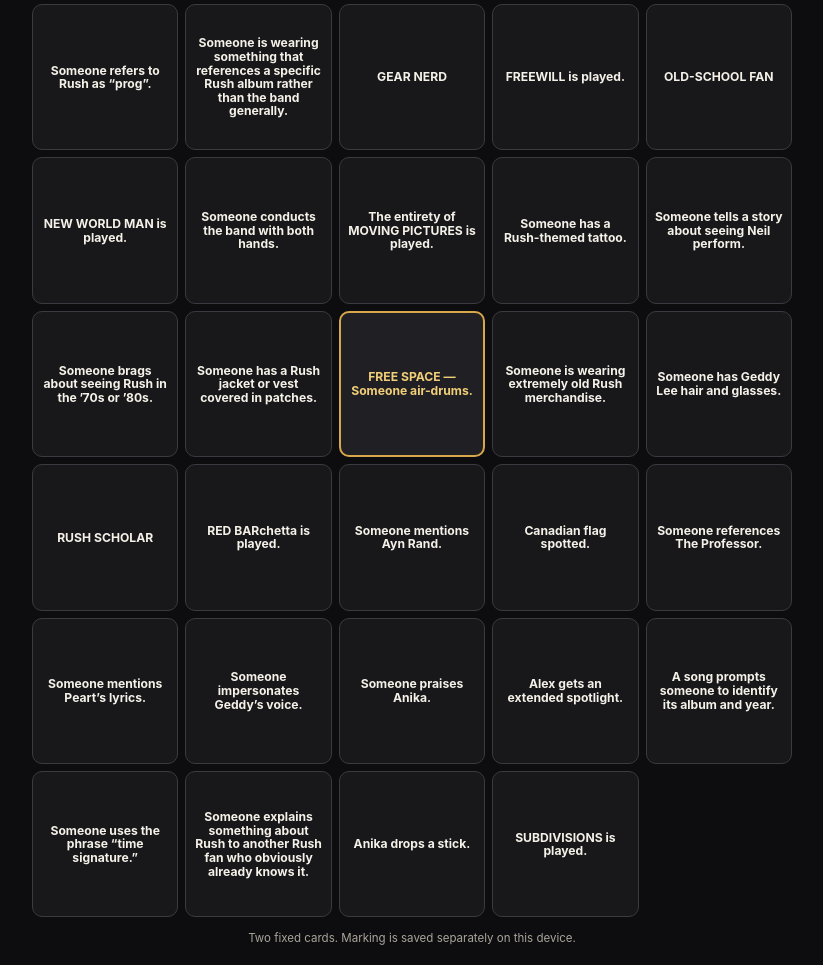
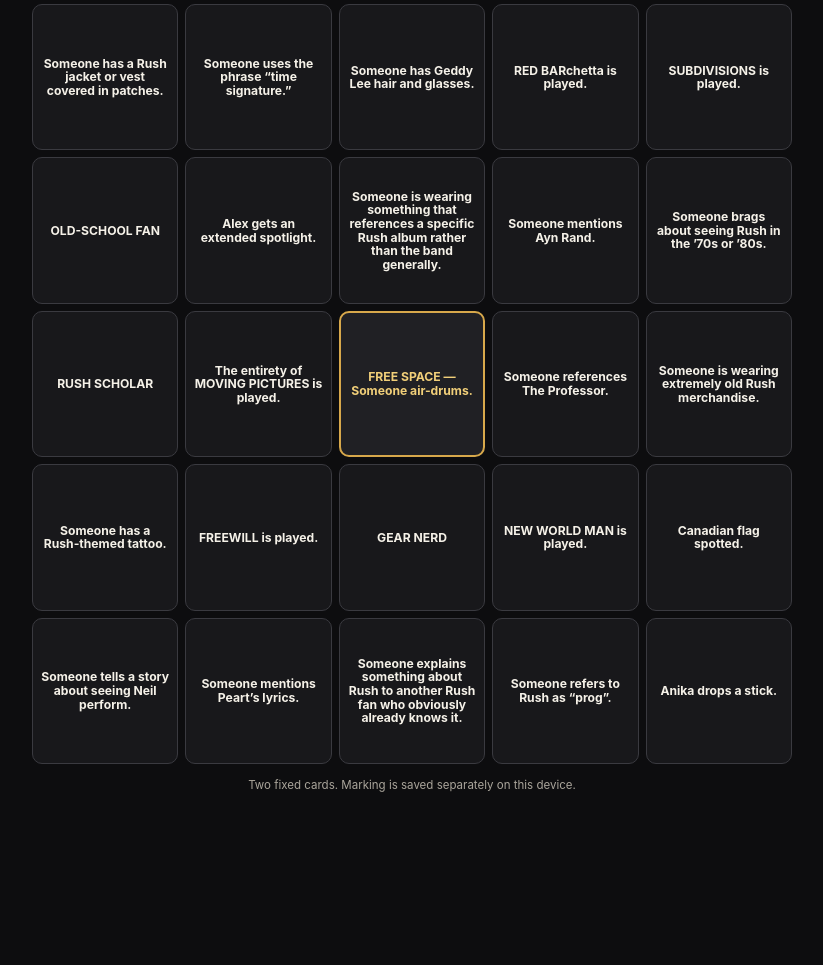
Before and after one commit to AeroVega/rush-bingo, a plain HTML site: page index.html in a window 1280 px wide. Shown: the part 256-1221 px from the top of the page, without its empty margins (228-1051 px from the left). After the commit the page ends 1068 px from the top, so only its background shows below. Drawn offline with Linux system fonts and the light colour scheme.

Commit message:
Fix cards to 5x5 configurations

```diff
--- a/index.html
+++ b/index.html
@@ -46,58 +46,27 @@
 </div>
 <script>
 const shared=[
-"Someone has a Rush-themed tattoo.",
-"Canadian flag spotted.",
-"RUSH SCHOLAR",
-"OLD-SCHOOL FAN",
-"GEAR NERD",
-"Someone explains something about Rush to another Rush fan who obviously already knows it.",
-"Someone mentions Ayn Rand.",
-"Someone references The Professor.",
-"Someone uses the phrase “time signature.”",
-"Someone mentions Peart’s lyrics.",
-"Someone refers to Rush as “prog”.",
-"Someone impersonates Geddy’s voice.",
-"Someone is wearing extremely old Rush merchandise.",
-"Someone has Geddy Lee hair and glasses.",
-"Someone is wearing something that references a specific Rush album rather than the band generally.",
-"Someone has a Rush jacket or vest covered in patches."
+"Someone has a Rush-themed tattoo.","Canadian flag spotted.","RUSH SCHOLAR","OLD-SCHOOL FAN","GEAR NERD",
+"Someone explains something about Rush to another Rush fan who obviously already knows it.","Someone mentions Ayn Rand.",
+"Someone references The Professor.","Someone uses the phrase “time signature.”","Someone mentions Peart’s lyrics.",
+"Someone refers to Rush as “prog”.","Someone has Geddy Lee hair and glasses."
 ];
 const connieOnly=[
-"Someone brags about seeing Rush in the ’70s or ’80s.",
-"SUBDIVISIONS is played.",
-"FREEWILL is played.",
-"RED BARchetta is played.",
-"NEW WORLD MAN is played.",
-"The entirety of MOVING PICTURES is played.",
-"Anika drops a stick.",
-"Someone praises Anika."
+"Someone brags about seeing Rush in the ’70s or ’80s.","Someone is wearing extremely old Rush merchandise.",
+"Someone has a Rush jacket or vest covered in patches.","Someone is wearing something that references a specific Rush album rather than the band generally.",
+"SUBDIVISIONS is played.","FREEWILL is played.","RED BARchetta is played.","NEW WORLD MAN is played.",
+"The entirety of MOVING PICTURES is played.","Anika drops a stick.","Alex gets an extended spotlight.",
+"Someone tells a story about seeing Neil perform."
 ];
 const brotherOnly=[
-"Someone claims to have seen Rush an impressive number of times.",
-"CLOSER TO THE HEART is played.",
-"FLY BY NIGHT is played.",
-"FORCE TEN is played.",
-"THE TREES is played.",
-"THE ANALOG KID is played.",
-"Anika gets a solo/extended drum spotlight.",
-"Someone says they were skeptical about Anika."
+"Someone claims to have seen Rush an impressive number of times.","Someone is wearing extremely old Rush merchandise.",
+"Someone has a Rush jacket or vest covered in patches.","Someone is wearing Neil Peart’s brimless kufi hat.",
+"CLOSER TO THE HEART is played.","FLY BY NIGHT is played.","FORCE TEN is played.","THE TREES is played.",
+"THE ANALOG KID is played.","Anika gets a solo/extended drum spotlight.","Someone says they were skeptical about Anika.",
+"Geddy gets visibly emotional."
 ];
-const extraA=[
-"Alex gets an extended spotlight.",
-"Someone tells a story about seeing Neil perform.",
-"Someone conducts the band with both hands.",
-"A song prompts someone to identify its album and year."
-];
-const extraB=[
-"Geddy gets an extended spotlight.",
-"Geddy gets visibly emotional.",
-"Someone cries.",
-"Anika and Geddy/Alex share an obvious moment of camaraderie."
-];
-const poolA=shared.concat(connieOnly,extraA),poolB=shared.concat(brotherOnly,extraB);
 function shuffle(a,seed){let x=seed,s=[...a];for(let i=s.length-1;i>0;i--){x=(x*1664525+1013904223)>>>0;let j=x%(i+1);[s[i],s[j]]=[s[j],s[i]]}return s}
-const CARDS={connie:shuffle(poolA,5030),brother:shuffle(poolB,7106)};
+const CARDS={connie:shuffle(shared.concat(connieOnly),5030),brother:shuffle(shared.concat(brotherOnly),7106)};
 let current="connie";
 function marks(){try{return new Set(JSON.parse(localStorage.getItem("rush-bingo-"+current))||[])}catch(e){return new Set()}}
 function save(m){localStorage.setItem("rush-bingo-"+current,JSON.stringify([...m]))}
```
